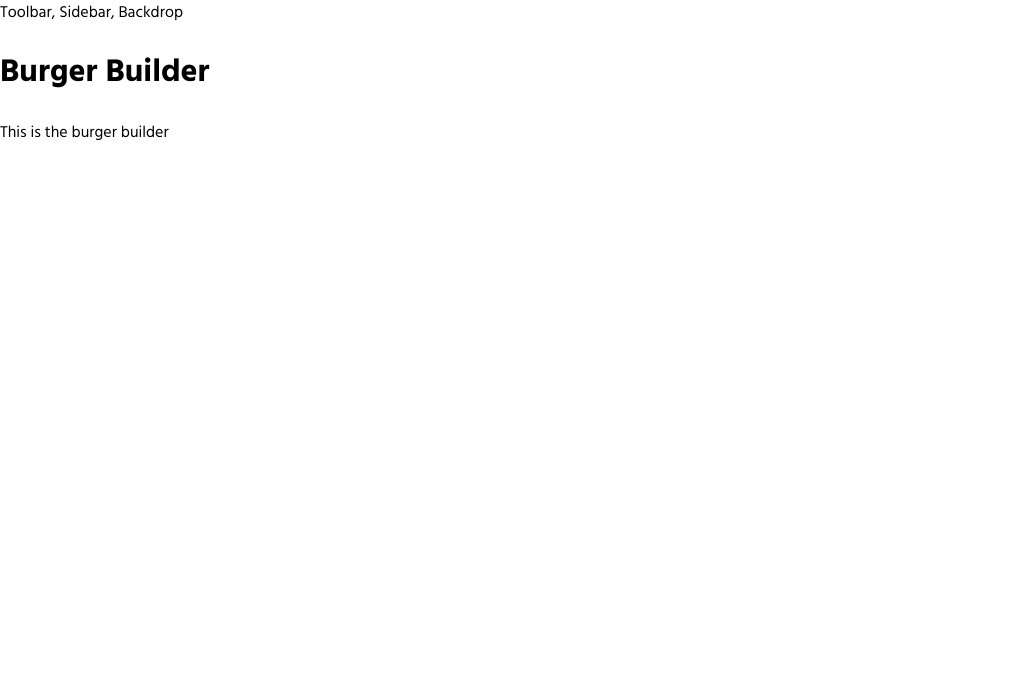
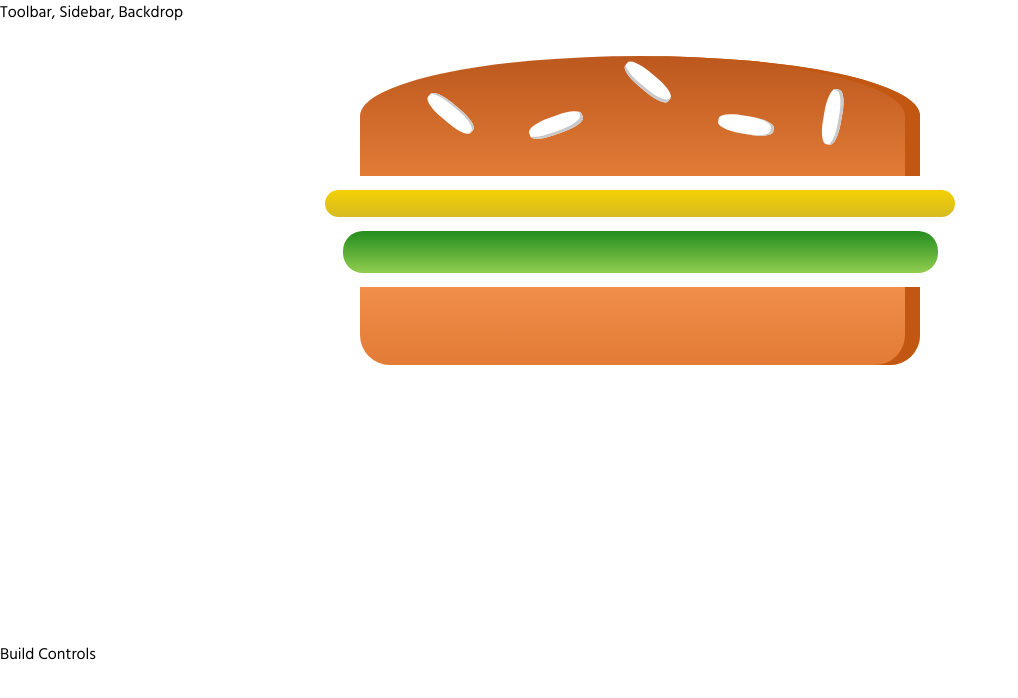
Before and after one commit to monishkumar7/burger-builder, a React app: page / in a window 1280 px wide. Shown: the top 698 px of the page, without its empty margins (0-1018 px from the left). Built offline with nearby package versions, Linux system fonts and the light colour scheme.

Commit message:
add burger components and css

```diff
--- a/package.json
+++ b/package.json
@@ -31,6 +31,7 @@
     "postcss-flexbugs-fixes": "3.2.0",
     "postcss-loader": "2.0.8",
     "promise": "8.0.1",
+    "prop-types": "^15.6.2",
     "raf": "3.4.0",
     "react": "^16.4.1",
     "react-dev-utils": "^5.0.1",
--- a/src/App.js
+++ b/src/App.js
@@ -1,14 +1,14 @@
 import React, { Component } from 'react';
 
 import Layout from './components/Layout/Layout';
+import BurgerBuilder from './containers/BurgerBuilder/BurgerBuilder';
 
 class App extends Component {
   render() {
     return (
       <div>
         <Layout>
-          <h1>Burger Builder</h1>
-          <p>This is the burger builder</p>
+          <BurgerBuilder />
         </Layout>
       </div>
     );
--- /dev/null
+++ b/src/components/Burger/Burger.css
@@ -0,0 +1,30 @@
+.Burger {
+    height: 250px;
+    width: 100%;
+    margin: auto;
+    overflow: scroll;
+    text-align: center;
+    font-weight: bold;
+    font-size: 1.2rem;
+}
+
+@media (min-width: 500px) and (min-height: 400px) {
+    .Burger {
+        width: 350px;
+        height: 300px;
+    }
+}
+
+@media (min-width: 500px) and (min-height: 401px) {
+    .Burger {
+        width: 450px;
+        height: 400px;
+    }
+}
+
+@media (min-width: 1000px) and (min-height: 700px) {
+    .Burger {
+        width: 700px;
+        height: 600px;
+    }
+}
--- /dev/null
+++ b/src/components/Burger/Burger.js
@@ -0,0 +1,17 @@
+import React from 'react';
+
+import classes from './Burger.css';
+import BurgerIngredient from './BurgerIngredient/BurgerIngredient';
+
+const burger = (props) => {
+    return (
+        <div className={classes.Burger}>
+            <BurgerIngredient type="bread-top" />
+            <BurgerIngredient type="cheese" />
+            <BurgerIngredient type="salad" />
+            <BurgerIngredient type="bread-bottom" />
+        </div>
+    );
+};
+
+export default burger;
--- /dev/null
+++ b/src/components/Burger/BurgerIngredient/BurgerIngredient.css
@@ -0,0 +1,113 @@
+.BreadBottom {
+    height: 13%;
+    width: 80%;
+    background: linear-gradient(#F08E4A, #e27b36);
+    border-radius: 0 0 30px 30px;
+    box-shadow: inset -15px 0 #c15711;
+    margin: 2% auto;
+}
+
+.BreadTop {
+    height: 20%;
+    width: 80%;
+    background: linear-gradient(#bc581e, #e27b36);
+    border-radius: 50% 50% 0 0;
+    box-shadow: inset -15px 0 #c15711;
+    margin: 2% auto;
+    position: relative;
+}
+
+.Seeds1 {
+    width: 10%;
+    height: 15%;
+    position: absolute;
+    background-color: white;
+    left: 30%;
+    top: 50%;
+    border-radius: 40%;
+    transform: rotate(-20deg);
+    box-shadow: inset -2px -3px #c9c9c9;
+}
+
+.Seeds1:after {
+    content: "";
+    width: 100%;
+    height: 100%;
+    position: absolute;
+    background-color: white;
+    left: -170%;
+    top: -260%;
+    border-radius: 40%;
+    transform: rotate(60deg);
+    box-shadow: inset -1px 2px #c9c9c9;
+  }
+
+.Seeds1:before {
+    content: "";
+    width: 100%;
+    height: 100%;
+    position: absolute;
+    background-color: white;
+    left: 180%;
+    top: -50%;
+    border-radius: 40%;
+    transform: rotate(60deg);
+    box-shadow: inset -1px -3px #c9c9c9;
+  }
+
+  .Seeds2 {
+    width: 10%;
+    height: 15%;
+    position: absolute;
+    background-color: white;
+    left: 64%;
+    top: 50%;
+    border-radius: 40%;
+    transform: rotate(10deg);
+    box-shadow: inset -3px 0 #c9c9c9;
+  }
+
+  .Seeds2:before {
+    content: "";
+    width: 100%;
+    height: 100%;
+    position: absolute;
+    background-color: white;
+    left: 150%;
+    top: -130%;
+    border-radius: 40%;
+    transform: rotate(90deg);
+    box-shadow: inset 1px 3px #c9c9c9;
+  }
+
+
+.Meat {
+    width: 80%;
+    height: 8%;
+    background: linear-gradient(#7f3608, #702e05);
+    margin: 2% auto;
+    border-radius: 15px;
+}
+
+.Cheese {
+    width: 90%;
+    height: 4.5%;
+    margin: 2% auto;
+    background: linear-gradient(#f4d004, #d6bb22);
+    border-radius: 20px;
+}
+
+.Salad {
+    width: 85%;
+    height: 7%;
+    margin: 2% auto;
+    background: linear-gradient(#228c1d, #91ce50);
+    border-radius: 20px;
+}
+
+.Bacon {
+    width: 80%;
+    height: 3%;
+    background: linear-gradient(#bf3813, #c45e38);
+    margin: 2% auto;
+}
--- /dev/null
+++ b/src/components/Burger/BurgerIngredient/BurgerIngredient.js
@@ -0,0 +1,52 @@
+import React, { Component } from 'react';
+import PropTypes from 'prop-types';
+
+import classes from './BurgerIngredient.css';
+
+class BurgerIngredient extends Component {
+    render () {
+        let ingredient = null;
+
+        switch(this.props.type) {
+            case('bread-bottom'):
+                ingredient = <div className={classes.BreadBottom}></div>;
+                break;
+
+            case('bread-top'):
+                ingredient = (
+                    <div className={classes.BreadTop}>
+                        <div className={classes.Seeds1}></div>
+                        <div className={classes.Seeds2}></div>
+                    </div>
+                );
+                break;
+
+            case('meat'):
+                ingredient = <div className={classes.Meat}></div>
+                break;
+
+            case('cheese'):
+                ingredient = <div className={classes.Cheese}></div>
+                break;
+
+            case('salad'):
+                ingredient = <div className={classes.Salad}></div>
+                break;
+
+            case('bacon'):
+                ingredient = <div className={classes.Bacon}></div>
+                break;
+
+            default:
+                ingredient = null;
+        }
+
+        return ingredient;
+    }
+}
+
+BurgerIngredient.propTypes = {
+    type: PropTypes.string.isRequired
+}
+
+export default BurgerIngredient;
--- /dev/null
+++ b/src/components/Layout/Layout.css
@@ -0,0 +1,3 @@
+.Content {
+    margin-top: 16px;
+}
--- a/src/components/Layout/Layout.js
+++ b/src/components/Layout/Layout.js
@@ -1,11 +1,12 @@
 import React from 'react';
 
 import Aux from '../../hoc/Aux';
+import classes from './Layout.css';
 
 const layout = (props) => (
     <Aux>
         <div>Toolbar, Sidebar, Backdrop</div>
-        <main>
+        <main className={classes.Content}>
             {props.children}
         </main>
     </Aux>
--- /dev/null
+++ b/src/containers/BurgerBuilder/BurgerBuilder.js
@@ -0,0 +1,17 @@
+import React, { Component } from 'react';
+
+import Aux from '../../hoc/Aux';
+import Burger from '../../components/Burger/Burger';
+
+class BurgerBuilder extends Component {
+    render() {
+        return (
+            <Aux>
+                <Burger />
+                <div>Build Controls</div>
+            </Aux>
+        );
+    };
+};
+
+export default BurgerBuilder;
```
